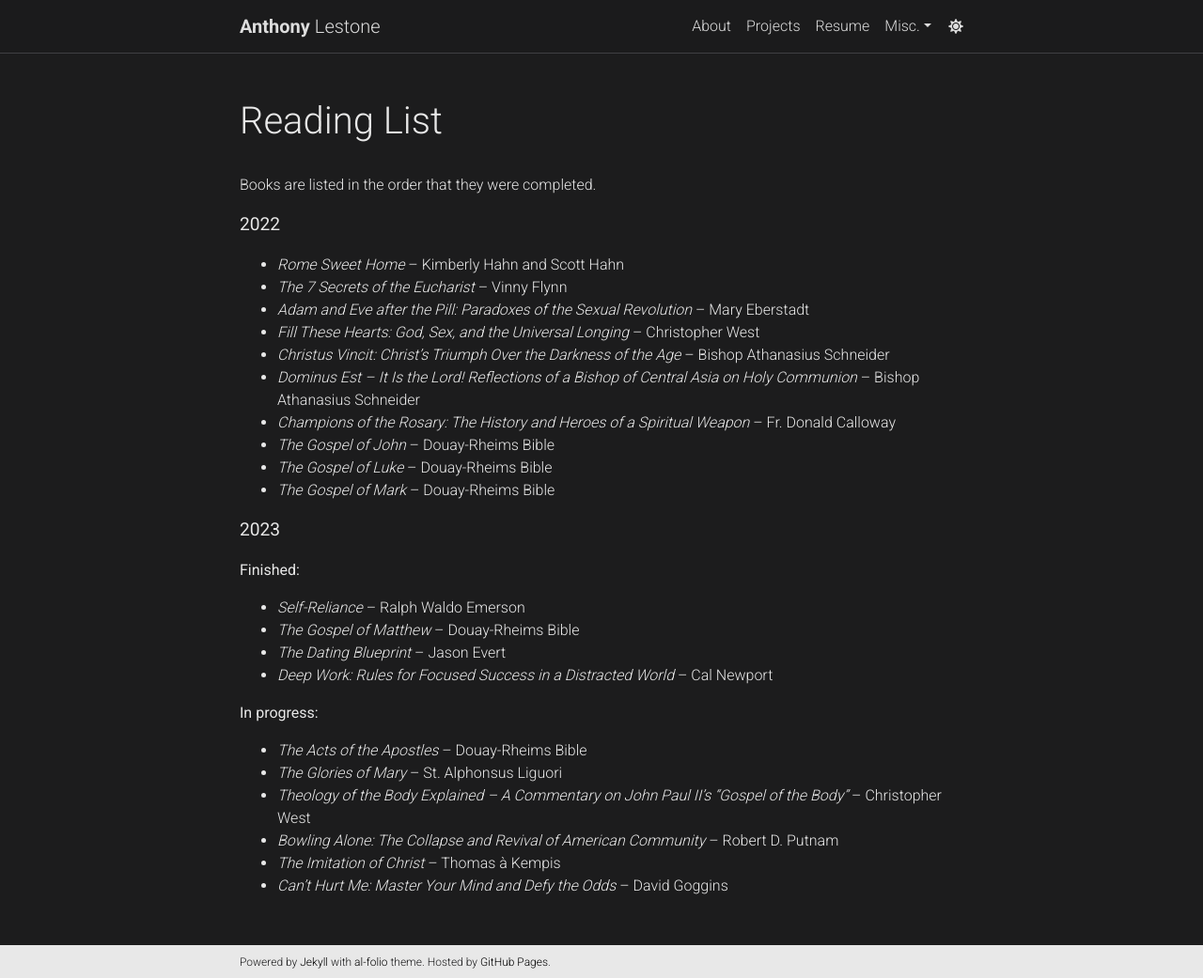
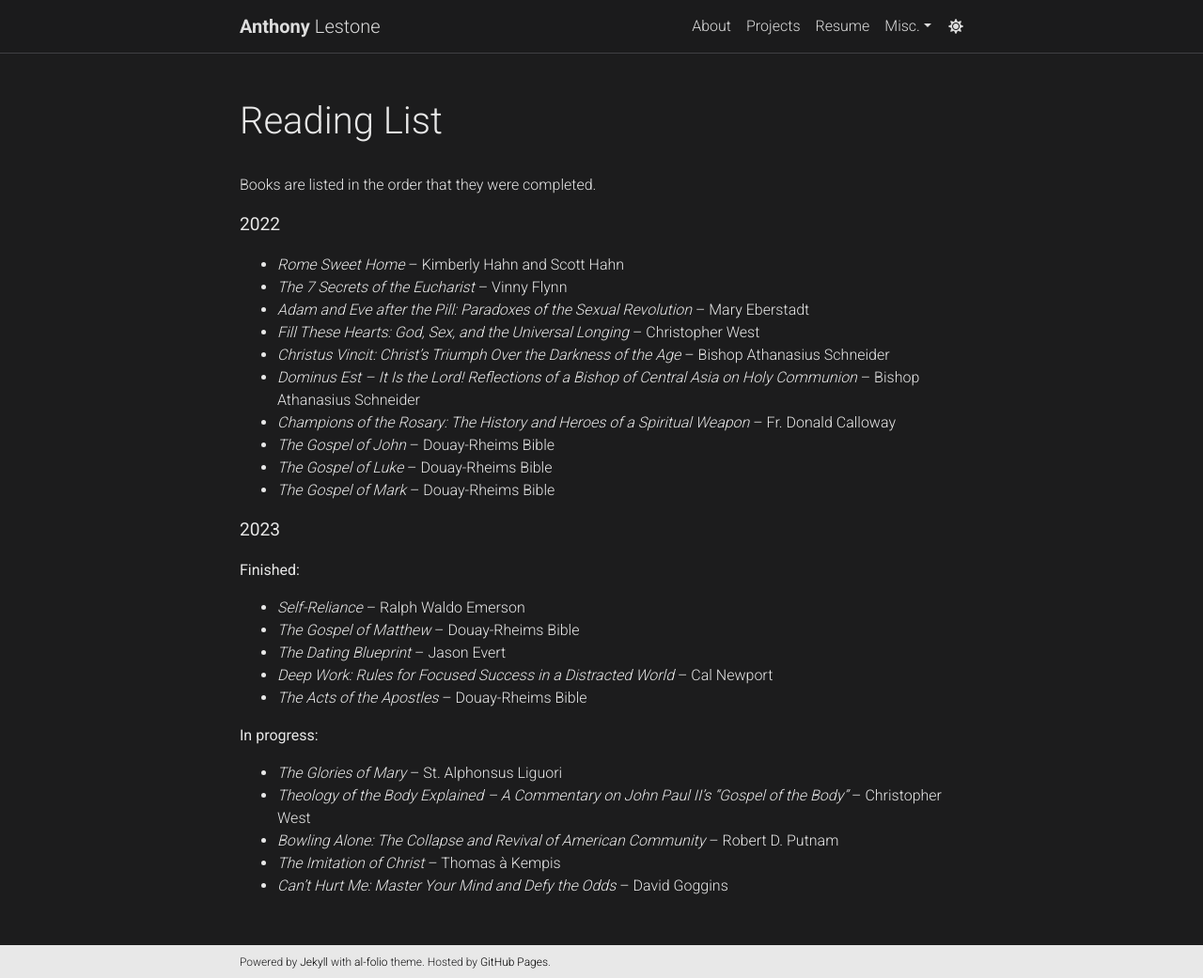
Before and after one commit to anthonylestone/anthonylestone.github.io, a Jekyll site: the page built from _pages/readinglist.md, in a window 1280 px wide and 1041 px high. Shown: the whole window at 94% size. Built offline with Jekyll 4.4.1, drawn with Linux system fonts in a browser that asks for light colours; comment, search, counter and statistics services are not loaded; a style sheet for code colours, icons or effects is not loaded.

```diff
--- a/_pages/readinglist.md
+++ b/_pages/readinglist.md
@@ -28,10 +28,10 @@ Books are listed in the order that they were completed.
 - *The Gospel of Matthew* -- Douay-Rheims Bible
 - *The Dating Blueprint* -- Jason Evert
 - *Deep Work: Rules for Focused Success in a Distracted World* -- Cal Newport
+- *The Acts of the Apostles* -- Douay-Rheims Bible
 
 <b>In progress:<b>
 
-- *The Acts of the Apostles* -- Douay-Rheims Bible
 - *The Glories of Mary* -- St. Alphonsus Liguori
 - *Theology of the Body Explained -- A Commentary on John Paul II's "Gospel of the Body"* -- Christopher West
 - *Bowling Alone: The Collapse and Revival of American Community* -- Robert D. Putnam
```
